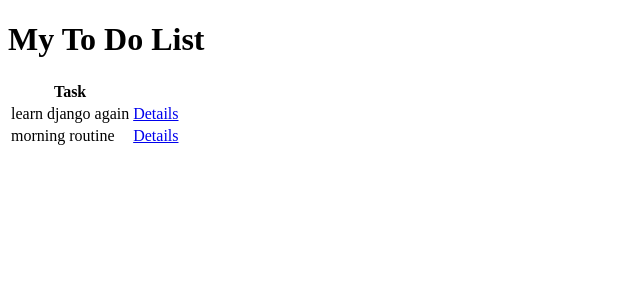
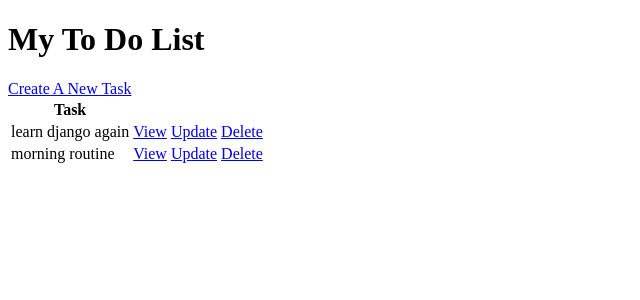
Before and after one commit to sasha0503/todo-django, a Django app: page / in a window 1280 px wide. Shown: the top 300 px of the page, without its empty margins (0-640 px from the left). Run offline with Django 4.2, Linux system fonts and the light colour scheme; data comes from the database, SQL or seed files in the repository; both versions use the stored data as it was after the commit.

Commit message:
more views

```diff
--- a/base/templates/base/task_detail.html
+++ b/base/templates/base/task_detail.html
@@ -1,3 +1,6 @@
 <h1>
     Task: {{ task.title }}
 </h1>
+<h2>
+    Description: {{ task.description }}
+</h2>
--- a/base/templates/base/task_list.html
+++ b/base/templates/base/task_list.html
@@ -8,6 +8,9 @@
 <h1>
     My To Do List
 </h1>
+<a href="{% url 'task-create' %}">
+    Create A New Task
+</a>
 <table>
     <tr>
         <th>Task</th>
@@ -15,7 +18,9 @@
     {% for task in tasks %}
     <tr>
         <td>{{ task.title }}</td>
-        <td><a href="{% url 'task' task.id %}">Details</a></td>
+        <td><a href="{% url 'task' task.id %}">View</a></td>
+        <td><a href="{% url 'task-update' task.id %}">Update</a></td>
+        <td><a href="{% url 'task-delete' task.id %}">Delete</a></td>
     </tr>
     {% endfor %}
 </table>
--- a/base/urls.py
+++ b/base/urls.py
@@ -1,7 +1,10 @@
 from django.urls import path
-from .views import TaskList, TaskDetail
+from .views import TaskList, TaskDetail, TaskCreate, TaskUpdate, TaskDelete
 
 urlpatterns = [
     path('', TaskList.as_view(), name='tasks'),
     path('<int:pk>/', TaskDetail.as_view(), name='task'),
+    path('task-create/', TaskCreate.as_view(), name='task-create'),
+    path('task-udpate/<int:pk>', TaskUpdate.as_view(), name='task-update'),
+    path('task-delete/<int:pk>', TaskDelete.as_view(), name='task-delete')
     ]
--- a/base/views.py
+++ b/base/views.py
@@ -1,7 +1,7 @@
-from django.views.generic.edit import CreateView
+from django.views.generic.edit import CreateView, UpdateView, DeleteView
 from django.views.generic.detail import DetailView
 from django.views.generic.list import ListView
-from django.http import HttpResponse
+from django.urls import reverse_lazy
 
 from base.models import Task
 
@@ -21,5 +21,19 @@ class TaskDetail(DetailView):
 class TaskCreate(CreateView):
     model = Task
     template_name = 'base/task_create.html'
+    fields = '__all__'
+    success_url = reverse_lazy('tasks')
+
+
+class TaskUpdate(UpdateView):
+    model = Task
+    template_name = 'base/task_udpate.html'
+    fields = ['description', 'complete', 'title']
+    success_url = reverse_lazy('tasks')
+
+
+class TaskDelete(DeleteView):
+    model = Task
+    template_name = 'base/task_delete.html'
     context_object_name = 'task'
-    fields = '__all__'
+    success_url = reverse_lazy('tasks')
```
Also changed, not shown: base/templates/base/task_create.html (+11 -0 lines), base/templates/base/task_delete.html (added, +9 -0 lines), base/templates/base/task_udpate.html (added, +9 -0 lines), db.sqlite3.
